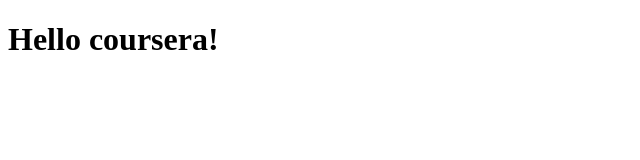
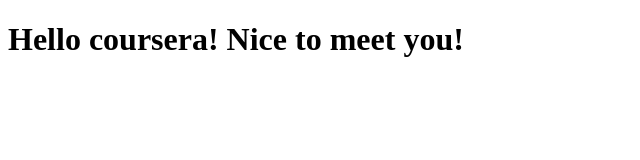
Before and after one commit to hkyts/coursera-test, a plain HTML site: page site/index.html in a window 1280 px wide. Shown: the whole page, without its empty margins (0-640 px from the left). Drawn offline with Linux system fonts and the light colour scheme.

Commit message:
Small addition to our page content.

```diff
--- a/site/index.html
+++ b/site/index.html
@@ -4,6 +4,6 @@
 	<title>Hello Coursera</title>
 </head>
 <body>
-<h1>Hello coursera!</h1>
+<h1>Hello coursera! Nice to meet you!</h1>
 </body>
 </html>
```
